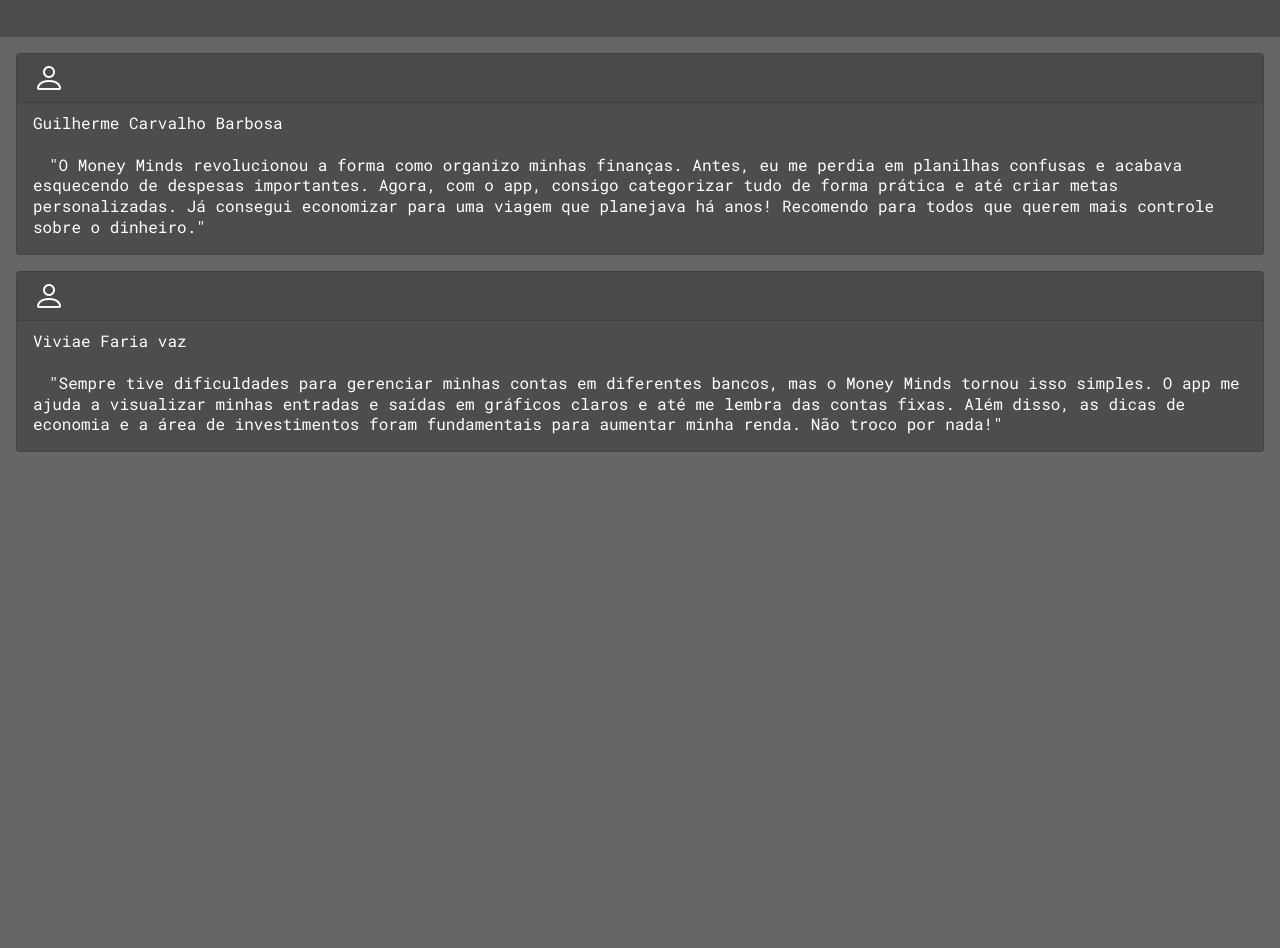
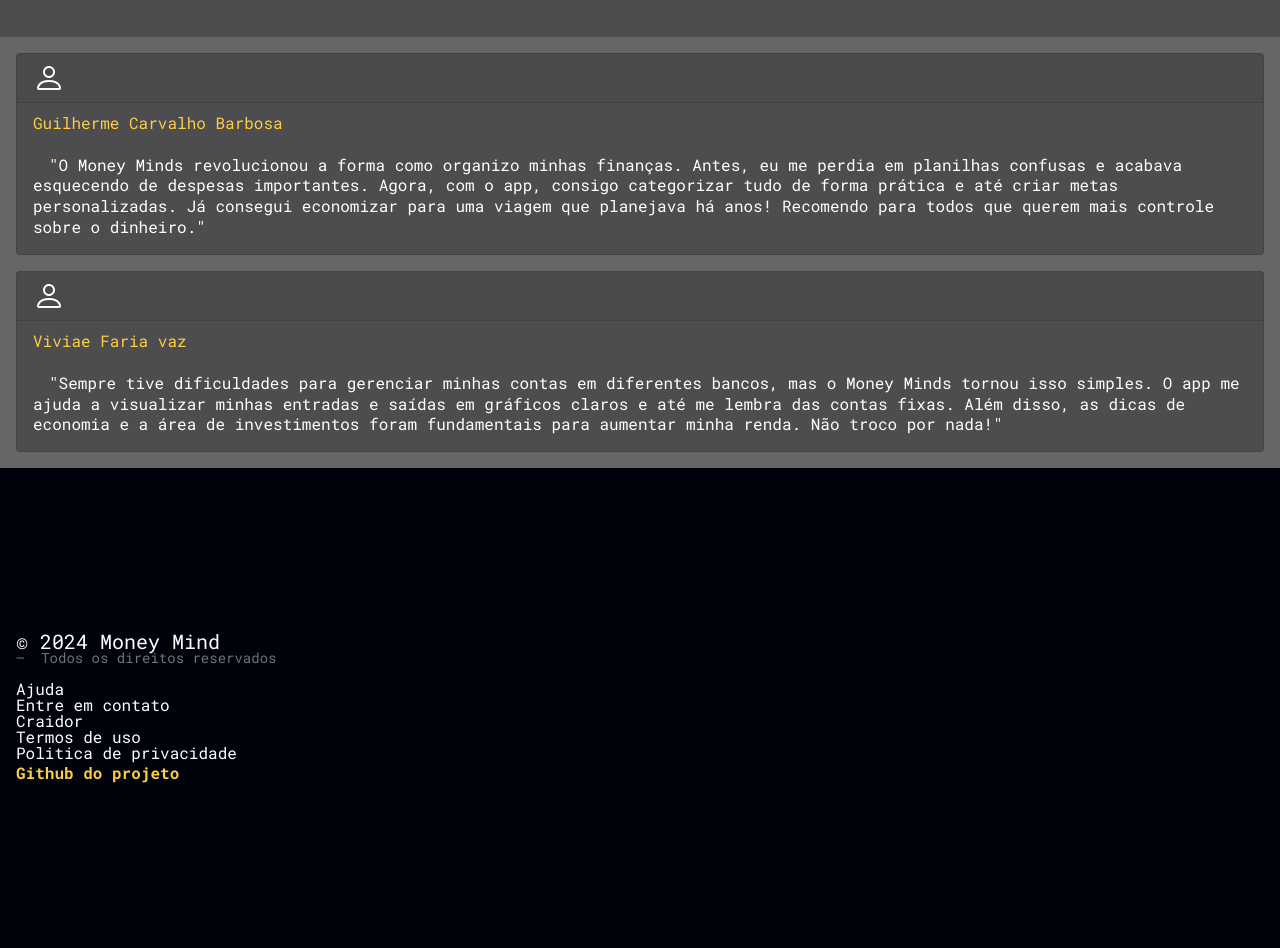
Before and after one commit to guicarbar/Fintech_1ano_Fiap, a plain HTML site: page index.html in a window 1280 px wide. Shown: the part 2227-3175 px from the top of the page. Before the commit the page ends 2695 px from the top, so only its background shows below. Drawn offline with nearby package versions, Linux system fonts and the light colour scheme.

Commit message:
update footer

```diff
--- a/index.html
+++ b/index.html
@@ -166,7 +166,7 @@
         <i class="bi bi-person" style="font-size: 32px;"></i>
       </div>
       <div class="card-body">
-        <h6 class="card-subtitle mb-2 text-body-secondary">
+        <h6 class="card-subtitle mb-2 text-body-secondary color1">
           Guilherme Carvalho Barbosa
         </h6>
         <p class="card-text mt-4">
@@ -180,7 +180,7 @@
         <i class="bi bi-person" style="font-size: 32px;"></i>
       </div>
       <div class="card-body">
-        <h6 class="card-subtitle mb-2 text-body-secondary">
+        <h6 class="card-subtitle mb-2 text-body-secondary color1">
           Viviae Faria vaz
         </h6>
         <p class="card-text mt-4">
@@ -190,6 +190,27 @@
     </div>
   </main>
 
+  <footer class="p-3">
+    <figure>
+      <blockquote class="blockquote">
+        © 2024 Money Mind
+      </blockquote>
+      <figcaption class="blockquote-footer">
+        Todos os direitos reservados
+      </figcaption>
+    </figure>
+
+    <article>
+      <ul class="list-group list-group-flush">
+        <li>Ajuda</li>
+        <li>Entre em contato</li>
+        <li>Craidor</li>
+        <li>Termos de uso</li>
+        <li>Politica de privacidade</li>
+        <li><a href="">Github do projeto</a></li>
+      </ul>
+    </article>
+  </footer>
 <!-- link js - bootstrap -->
   <script src="https://cdn.jsdelivr.net/npm/bootstrap@5.0.2/dist/js/bootstrap.bundle.min.js" integrity="sha384-MrcW6ZMFYlzcLA8Nl+NtUVF0sA7MsXsP1UyJoMp4YLEuNSfAP+JcXn/tWtIaxVXM" crossorigin="anonymous"></script>
 </body>
--- /dev/null
+++ b/style/components_css/footer.css
@@ -0,0 +1,38 @@
+/* roots */
+:root {
+  --color1: #FECE41;
+  --color2: #4D4D50;
+  --color3: #FDEB6F;
+  --color4: #20D4A4;
+  --color5: #CCCCCC;
+  --color6: #666666;
+
+  --colorWhite: #fff;
+  --colorBlack: #00030c;
+
+  --colorGray: #3A3E46;
+
+  --fontMain: "Roboto Mono", serif;
+}
+
+/* footer css */
+footer {
+  height: 60vh;
+  background-color: var(--colorBlack);
+  display: flex;
+  flex-flow: column;
+  justify-content: center;
+}
+
+footer > article > ul > li:last-child > a {
+  color: var(--color1);
+  text-decoration: none;
+  font-weight: 700;
+  line-height: 1.5em;
+  transition: all 0.3s ease;
+}
+
+footer > article > ul > li:last-child > a:hover {
+  color: var(--color1);
+  text-decoration: underline;
+}
--- a/style/main.css
+++ b/style/main.css
@@ -16,6 +16,7 @@
 
 /* imports interal/components */
 @import url(components_css/header_navbar.css);
+@import url(components_css/footer.css);
 
 
 /* roots */
--- a/style/pages_style/homepage.css
+++ b/style/pages_style/homepage.css
@@ -64,10 +64,10 @@ main > article.color2 {
   font-weight: 700;
   font-size: 24px;
   text-decoration: none;
-  background-color: var(--color4);
+  background-color: var(--color1);
   border: none;
   border-radius: 16px;
-  box-shadow: 0px 0px 10px var(--color4);
+  box-shadow: 0px 0px 10px var(--color1);
   transition: all 0.3s ease;
 }
 
@@ -83,3 +83,7 @@ main > article.color2 {
   align-items: center;
   gap: 1em;
 }
+
+.color1 {
+  color: var(--color1);
+}
```
